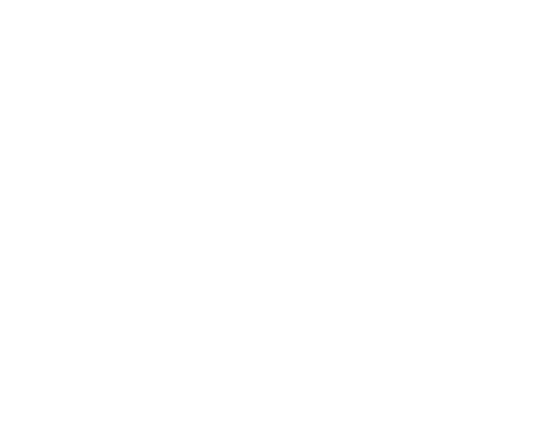
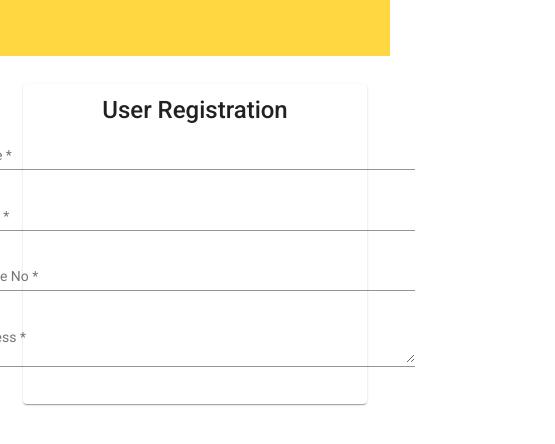
Before and after one commit to JayrajsinhParmar/Car4U, an Angular app: page /ClientRegister in a window 390 px wide. Before the commit this address led to /. Shown: the top 444 px of the page, 555 px wide, since content can reach past the window. Built offline with nearby package versions, Linux system fonts and the light colour scheme.

Commit message:
ClientSide Registration
Form set up with name,email,mobile no and address.

```diff
--- a/angular.json
+++ b/angular.json
@@ -127,5 +127,8 @@
       }
     }
   },
-  "defaultProject": "Car4U"
+  "defaultProject": "Car4U",
+  "cli": {
+    "analytics": "2e5cfbb0-2271-471a-a153-b8ef5221273c"
+  }
 }
--- /dev/null
+++ b/src/app/ClientRegister/client-register/client-register.component.html
@@ -0,0 +1,83 @@
+<mat-toolbar color="accent">
+    <span class="demo-toolbar"></span>
+
+
+</mat-toolbar>
+
+<mat-card>
+    <!-- Title of an Card -->
+    <mat-card-title>
+        User Registration
+    </mat-card-title>
+
+    <mat-card-content>
+        <form #userForm="ngForm" (ngSubmit)="onFormSubmit(userForm)">
+            <table>
+                <tr>
+                    <td>
+                        <mat-form-field class=" example-full-width">
+                            <mat-label>Name</mat-label>
+                            <input matInput [formControl]="userName" placeholder="Ex. girish">
+
+                            <mat-error *ngIf="userName.hasError('required')">
+                                Name is <strong>required</strong>
+                            </mat-error>
+                        </mat-form-field>
+                    </td>
+                </tr>
+                <tr>
+                    <td>
+                        <mat-form-field class="example-full-width">
+                            <mat-label>Email</mat-label>
+                            <input matInput [formControl]="emailFormControl" placeholder="Ex. pat@example.com">
+                            <mat-error
+                                *ngIf="emailFormControl.hasError('email') && !emailFormControl.hasError('required')">
+                                Please enter a valid email address
+                            </mat-error>
+                            <mat-error *ngIf="emailFormControl.hasError('required')">
+                                Email is <strong>required</strong>
+                            </mat-error>
+                        </mat-form-field>
+                    </td>
+                </tr>
+                <tr>
+                    <td>
+                        <mat-form-field class="example-full-width">
+                            <mat-label>Mobile No</mat-label>
+                            <input matInput [formControl]="mobileNumber" [pattern]="mobNumberPattern">
+                            <mat-error *ngIf="mobileNumber.hasError('required')">
+                                Mobile Number is <strong>required</strong>
+                            </mat-error>
+                            <mat-error *ngIf="mobileNumber.errors.pattern">
+                                Mobile number not valid.
+                            </mat-error>
+
+                        </mat-form-field>
+                    </td>
+                </tr>
+                <tr>
+                    <td>
+                        <mat-form-field class="example-full-width">
+                            <mat-label>Address</mat-label>
+                            <textarea matInput [formControl]="address" placeholder="Ex. 504-A xyz soc. city">
+                            </textarea>
+                            <mat-error *ngIf="address.hasError('required')">
+                                Address is <strong>required</strong>
+                            </mat-error>
+                        </mat-form-field>
+                    </td>
+                </tr>
+                <!-- <tr>
+                    <td>
+                        <mat-form-field class="example-full-width">
+                            <mat-radio-group matInput [formControl]="gender" aria-label="Select an option">
+                                <mat-radio-button value="1">Male</mat-radio-button>
+                                <mat-radio-button value="2">Female</mat-radio-button>
+                            </mat-radio-group>
+                        </mat-form-field>
+                    </td>
+                </tr> -->
+            </table>
+        </form>
+    </mat-card-content>
+</mat-card>
--- /dev/null
+++ b/src/app/ClientRegister/client-register/client-register.component.scss
@@ -0,0 +1,47 @@
+.example-form {
+    min-width: 150px;
+    // max-width: 500px;
+    width: 100%;
+  }
+
+  .example-full-width {
+      right: 140px;
+    width: 250%;
+  }
+
+ .mat-card-title{
+     text-align: center;
+ }
+ .mat-card {
+    text-align: -webkit-center;
+}
+
+.demo-toolbar {
+    display: block;
+    align-items: center;
+    width: 100%;
+}
+
+.mat-radio-button ~ .mat-radio-button {
+    margin-left: 16px;
+  }
+
+body {
+    margin: 0;
+    font-family: Roboto, sans-serif;
+}
+
+mat-card {
+    max-width: 80%;
+    margin: 2em auto;
+    text-align: justify;
+}
+
+mat-toolbar-row {
+    justify-content: space-between;
+}
+
+
+.content-center {
+    text-align: -webkit-center;
+}
--- /dev/null
+++ b/src/app/ClientRegister/client-register/client-register.component.ts
@@ -0,0 +1,40 @@
+import { Component, OnInit } from '@angular/core';
+import { FormControl, Validators, NgForm } from '@angular/forms';
+@Component({
+  selector: 'app-client-register',
+  templateUrl: './client-register.component.html',
+  styleUrls: ['./client-register.component.scss']
+})
+export class ClientRegisterComponent implements OnInit {
+  emailFormControl = new FormControl('', [
+    Validators.required,
+    Validators.email,
+  ]);
+  userName = new FormControl('', [
+    Validators.required,
+  ]);
+  mobileNumber = new FormControl('', [
+    Validators.required,
+  ]);
+  mobNumberPattern = "^((\\+91-?)|0)?[0-9]{10}$";
+  address = new FormControl('', [
+    Validators.required,
+  ]);
+  gender = new FormControl('', [
+    Validators.required,
+  ]);
+  // user = new User();
+  isValidFormSubmitted = false;
+  constructor() { }
+  onFormSubmit(form: NgForm) {
+    this.isValidFormSubmitted = false;
+    if (form.invalid) {
+      return;
+    }
+    this.isValidFormSubmitted = true;
+    form.resetForm();
+  }
+  ngOnInit(): void {
+
+  }
+}
--- a/tsconfig.json
+++ b/tsconfig.json
@@ -16,11 +16,12 @@
     ],
     "lib": [
       "es2018",
-      "dom"
+      "dom",
     ]
   },
   "angularCompilerOptions": {
     "fullTemplateTypeCheck": true,
-    "strictInjectionParameters": true
+    "strictInjectionParameters": true,
+    "enableIvy": false
   }
 }
```
Also changed, not shown: src/app/app-routing.module.ts (+11 -6 lines), src/app/app.module.ts (+16 -12 lines), 1 other file (tests, documents, lock files or other folders).
